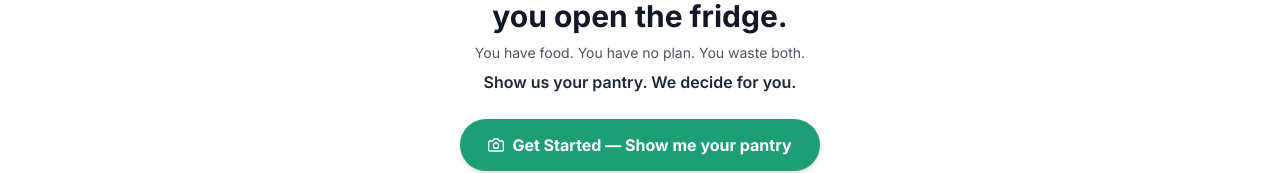
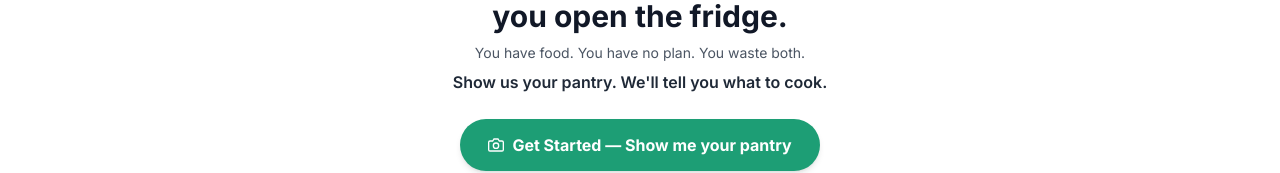
Before and after one commit to sriharsha557/rasoi, a React (Vite) app in the folder frontend/: page / in a window 1280 px wide. Shown: the part 206-379 px from the top of the page. Built offline with nearby package versions, Linux system fonts and the light colour scheme; no server answers.

Commit message:
Fix landing page copy overclaiming autonomous decisions
"We decide for you" implied the app picks the meal outright; it
suggests and ranks recipes but the user still chooses. Changed to
"We'll tell you what to cook."

```diff
--- a/frontend/src/pages/LandingPage.tsx
+++ b/frontend/src/pages/LandingPage.tsx
@@ -213,7 +213,7 @@ export default function LandingPage() {
           You have food. You have no plan. You waste both.
         </p>
         <p className="anim-d relative z-10 text-base text-gray-800 font-semibold max-w-sm leading-relaxed mb-6">
-          Show us your pantry. We decide for you.
+          Show us your pantry. We'll tell you what to cook.
         </p>
 
         {/* CTA */}
```
